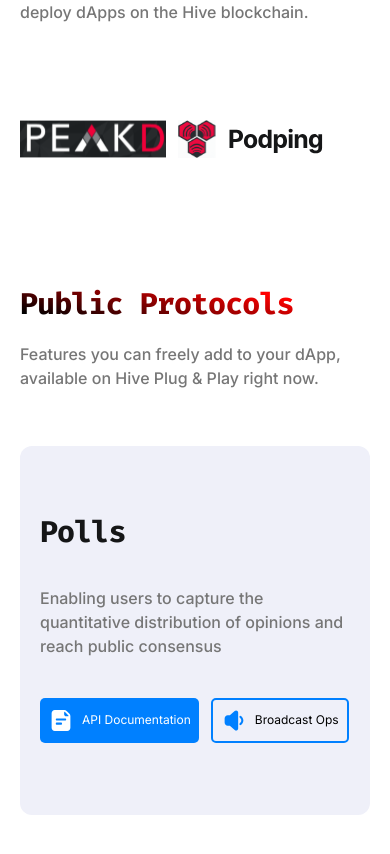
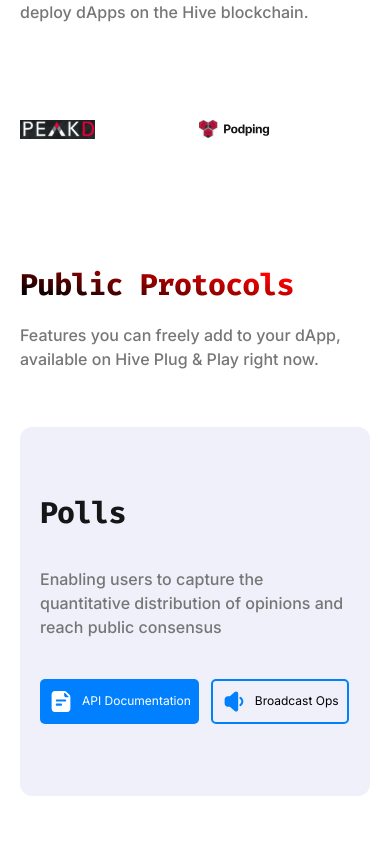
Before and after one commit to FreeBeings-io/haf-plug-play-landing, a Nuxt app: page / in a window 390 px wide. Shown: the part 3905-4759 px from the top of the page. Built offline with nearby package versions, Linux system fonts and the light colour scheme.

Commit message:
Added URLs for pnp users

```diff
--- a/components/Sections/3.vue
+++ b/components/Sections/3.vue
@@ -6,12 +6,20 @@
     id="integrations"
   >
     <div class="mt-24 flex justify-start md:justify-center">
-      <img
-        src="peakd.svg"
-        class="mr-3 md:mr-32 w-5/12 md:w-auto h-5/12 md:h-auto"
-        alt=""
-      />
-      <img src="podping.svg" class="w-5/12 md:w-auto h-5/12 md:h-auto" alt="" />
+      <a href="https://peakd.com" target="_blank" rel="noopener noreferrer">
+        <img
+          src="peakd.svg"
+          class="mr-3 md:mr-32 w-5/12 md:w-auto h-5/12 md:h-auto"
+          alt=""
+        />
+      </a>
+      <a href="https://podping.org/" target="_blank" rel="noopener noreferrer">
+        <img
+          src="podping.svg"
+          class="w-5/12 md:w-auto h-5/12 md:h-auto"
+          alt=""
+        />
+      </a>
     </div>
   </Screen>
 </template>
```
